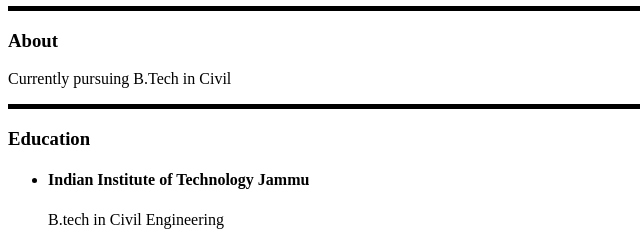
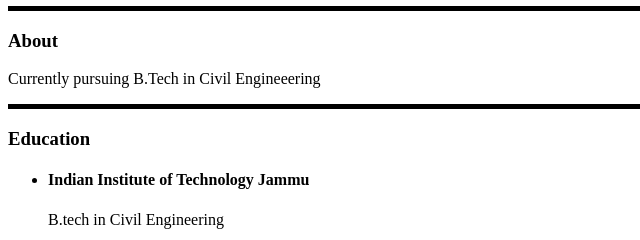
Before and after one commit to dharmjeet2dk/dharmjeet2dk, a plain HTML site: page index.html in a window 1280 px wide. Shown: the part 486-726 px from the top of the page, 0-640 px from the left. Drawn offline with Linux system fonts and the light colour scheme.

Commit message:
2nd commit try from vscode

```diff
--- a/index.html
+++ b/index.html
@@ -15,7 +15,7 @@
     </div>
     <div>
         <h3>About</h3>
-        <p>Currently pursuing B.Tech in Civil </p>
+        <p>Currently pursuing B.Tech in Civil Engineeering </p>
         <hr align="centre" color="black" size="5px">
     </div>
     <div>
```
